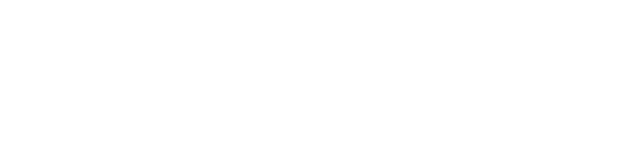
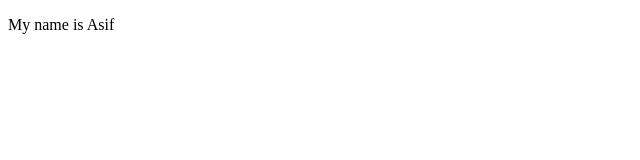
Before and after one commit to Asif-Zetu/my-first-github-repo, a plain HTML site: page index.html in a window 1280 px wide. Shown: the whole page, without its empty margins (0-640 px from the left). Drawn offline with Linux system fonts and the light colour scheme.

Commit message:
added content

```diff
--- a/index.html
+++ b/index.html
@@ -6,6 +6,8 @@
     <title>My First Github Repo</title>
 </head>
 <body>
-
+    <div class="info">
+        <p>My name is Asif</p>
+    </div>
 </body>
 </html>
```
